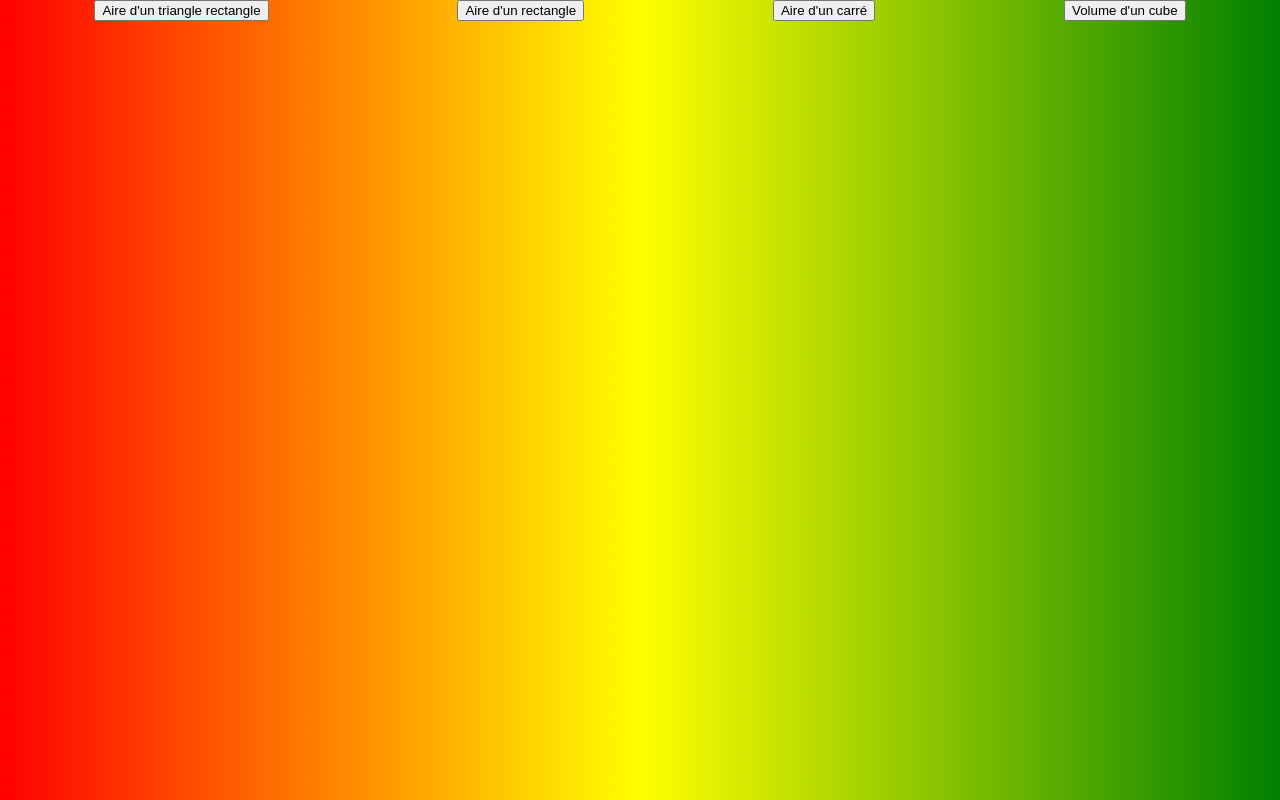
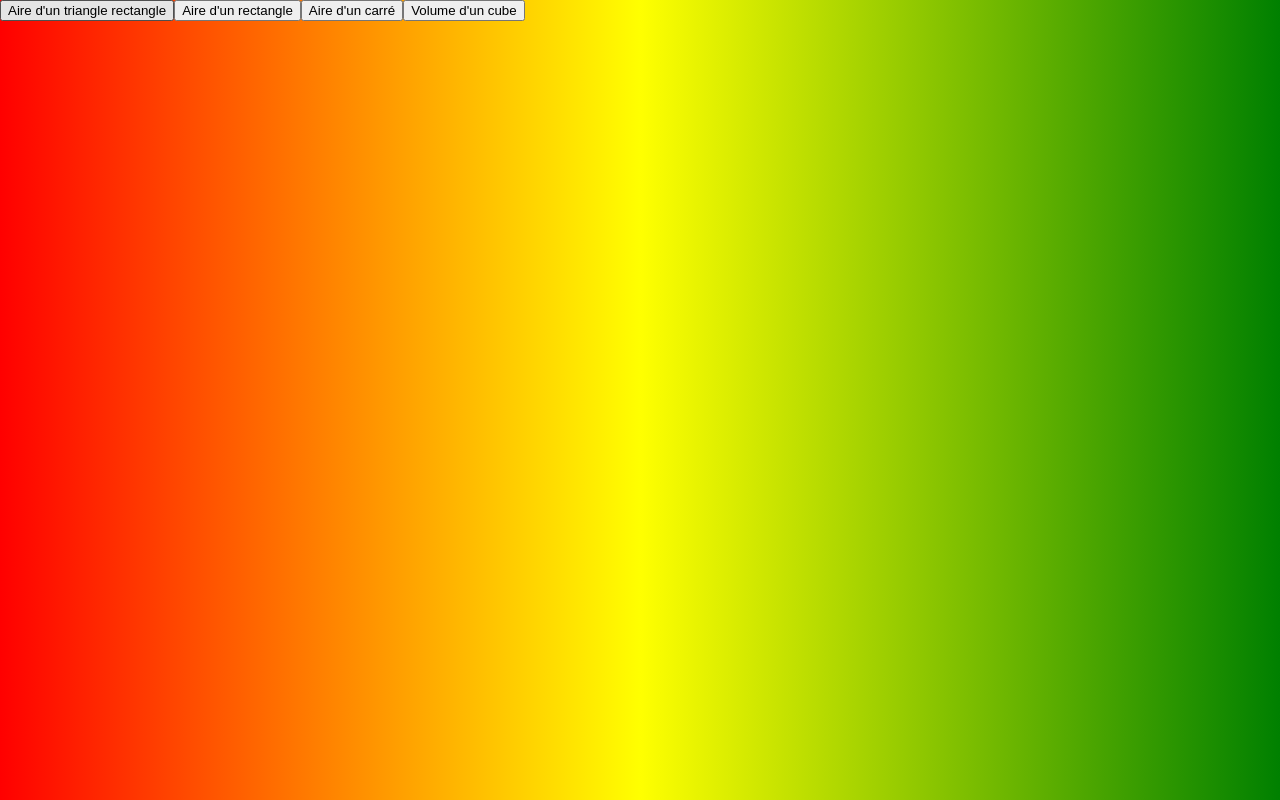
Before and after one commit to Saisai-31/JavaScript, a plain HTML site: page TP/TP13_JS.html in a window 1280 px wide. Drawn offline with Linux system fonts and the light colour scheme.

Commit message:
ajout du css dans le tp 13

```diff
--- a/TP/TP13_JS.css
+++ b/TP/TP13_JS.css
@@ -1,7 +1,19 @@
 body{
     margin: 0;
+    padding: 0;
     width: 100%;
     background: linear-gradient(0.25turn, red, yellow, green);
-display: flex;
-justify-content: space-around;
 }
+
+#input{
+    display: flex;
+    width: 80%;
+    height: 80%;
+
+}
+input{
+    display: flex;
+    flex-direction: column;
+
+
+}
--- a/TP/TP13_JS.html
+++ b/TP/TP13_JS.html
@@ -7,11 +7,12 @@
     <title>TP 13 JS</title>
 </head>
 <body>
-    <input type="button" value="Aire d'un triangle rectangle" onclick="airetriangle()">
-    <input type="button" value="Aire d'un rectangle" onclick="airerectangle()">
-    <input type="button" value="Aire d'un carré" onclick="airecarre()">
-    <input type="button" value="Volume d'un cube" onclick="volumecube()">
-
+    <div id="input">
+        <input type="button" value="Aire d'un triangle rectangle" onclick="airetriangle()">
+        <input type="button" value="Aire d'un rectangle" onclick="airerectangle()">
+        <input type="button" value="Aire d'un carré" onclick="airecarre()">
+        <input type="button" value="Volume d'un cube" onclick="volumecube()">
+    </div>
 
 
 
```
